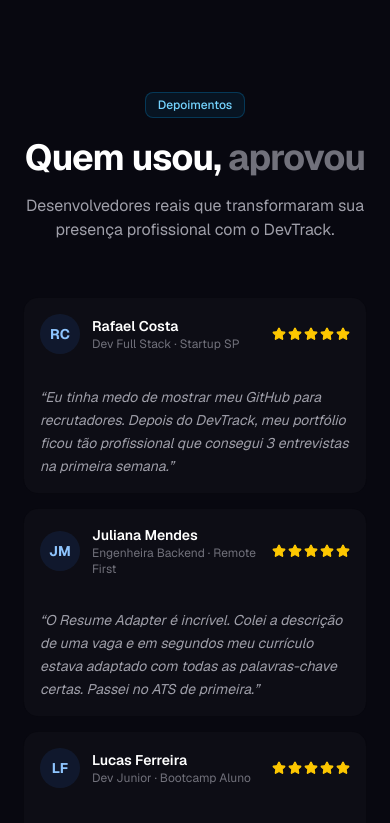
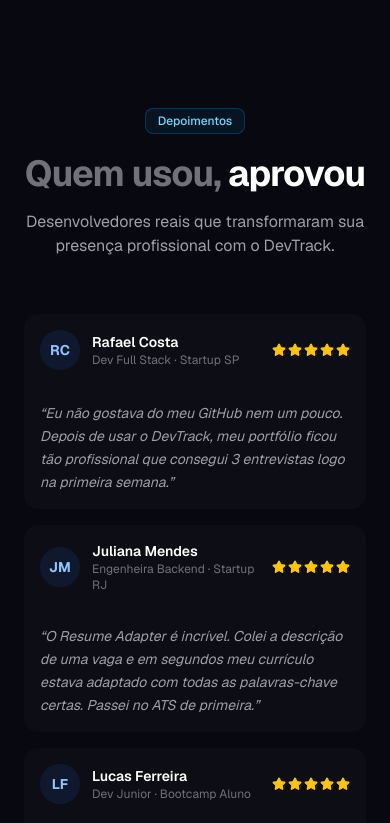
Before and after one commit to JoaoGW/DevTrack, a Next.js app: page / in a window 390 px wide. Shown: the part 4500-5323 px from the top of the page. Built offline with nearby package versions, Linux system fonts and the light colour scheme.

Commit message:
(imp): Ajustes finos na UI e em alguns dados sendo exibidos nesta tela inicial.

```diff
--- a/src/app/contentData/Home/testimonials.ts
+++ b/src/app/contentData/Home/testimonials.ts
@@ -4,13 +4,13 @@
     name: "Rafael Costa",
     role: "Dev Full Stack",
     company: "Startup SP",
-    text: "Eu tinha medo de mostrar meu GitHub para recrutadores. Depois do DevTrack, meu portfólio ficou tão profissional que consegui 3 entrevistas na primeira semana.",
+    text: "Eu não gostava do meu GitHub nem um pouco. Depois de usar o DevTrack, meu portfólio ficou tão profissional que consegui 3 entrevistas logo na primeira semana.",
   },
   {
     initials: "JM",
     name: "Juliana Mendes",
     role: "Engenheira Backend",
-    company: "Remote First",
+    company: "Startup RJ",
     text: "O Resume Adapter é incrível. Colei a descrição de uma vaga e em segundos meu currículo estava adaptado com todas as palavras-chave certas. Passei no ATS de primeira.",
   },
   {
--- a/src/app/page.tsx
+++ b/src/app/page.tsx
@@ -58,13 +58,13 @@
             <Button
               variant="ghost"
               size="sm"
-              className="hidden text-zinc-400 hover:bg-white/5 hover:text-white sm:flex"
+              className="hidden text-zinc-400 hover:bg-white/5 hover:text-white sm:flex cursor-pointer"
             >
               Entrar
             </Button>
             <Button
               size="sm"
-              className="bg-blue-600 text-white hover:bg-blue-500 shadow-lg shadow-blue-950/50"
+              className="bg-blue-600 text-white cursor-pointer hover:bg-blue-500 shadow-lg shadow-blue-950/50"
             >
               Começar grátis
             </Button>
@@ -148,7 +148,7 @@
           <div className="mt-10 flex flex-wrap items-center justify-center gap-4">
             <Button
               size="lg"
-              className="h-12 gap-2 bg-blue-600 px-8 text-base text-white shadow-xl shadow-blue-950/60 hover:bg-blue-500 transition-all duration-200"
+              className="h-12 gap-2 bg-blue-600 px-8 text-base text-white shadow-xl shadow-blue-950/60 cursor-pointer hover:bg-blue-500 transition-all duration-200"
             >
               <Github className="size-4" />
               Conectar com GitHub
@@ -165,7 +165,7 @@
                   key={stat.label}
                   className="flex flex-col items-center gap-1 rounded-2xl border border-white/6 bg-white/2 px-4 py-5"
                 >
-                  <Icon className="mb-1 size-4 text-blue-400 opacity-70" />
+                  <Icon className="mb-1 size-6 text-blue-400 opacity-70" />
                   <AnimatedStat
                     value={stat.numericValue}
                     suffix={stat.suffix}
@@ -321,10 +321,10 @@
             >
               Depoimentos
             </Badge>
-            <h2 className="text-4xl font-bold tracking-tight text-white sm:text-5xl">
-              Quem usou, <span className="text-zinc-500">aprovou</span>
+            <h2 className="text-4xl font-bold tracking-tight text-zinc-500 sm:text-5xl">
+              Quem usou, <span className="text-white">aprovou</span>
             </h2>
-            <p className="mx-auto mt-4 max-w-xl text-zinc-400">
+            <p className="mx-auto mt-4 text-zinc-400">
               Desenvolvedores reais que transformaram sua presença profissional
               com o DevTrack.
             </p>
@@ -453,25 +453,19 @@
           </h2>
 
           <p className="mb-10 text-lg text-zinc-400">
-            Crie seu portfólio profissional gratuitamente em menos de 2 minutos.
+            Crie seu portfólio profissional gratuitamente em menos de 2 minutos.{" "}
+            <br />
             Sem cartão de crédito, sem configuração.
           </p>
 
           <div className="flex flex-wrap items-center justify-center gap-4">
             <Button
               size="lg"
-              className="h-12 gap-2 bg-blue-600 px-10 text-base text-white shadow-xl shadow-blue-950/60 hover:bg-blue-500 transition-all duration-200"
+              className="h-12 gap-2 bg-blue-600 px-10 text-base text-white shadow-xl shadow-blue-950/60 cursor-pointer hover:bg-blue-500 transition-all duration-200"
             >
               <Github className="size-4" />
               Começar gratuitamente
               <ChevronRight className="size-4" />
-            </Button>
-            <Button
-              variant="outline"
-              size="lg"
-              className="h-12 border-white/10 bg-white/3 px-8 text-base text-zinc-300 hover:border-white/20 hover:bg-white/7 hover:text-white"
-            >
-              Ver como funciona
             </Button>
           </div>
 
@@ -494,8 +488,8 @@
             </div>
 
             <p className="text-sm text-zinc-600">
-              © 2026 DevTrack · GWBR Technologies · Transforme seu GitHub em
-              carreira.
+              © 2026 DevTrack · Transforme seu GitHub em carreira. · GWBR
+              Technologies
             </p>
 
             <div className="flex items-center gap-6 text-sm text-zinc-600">
```
